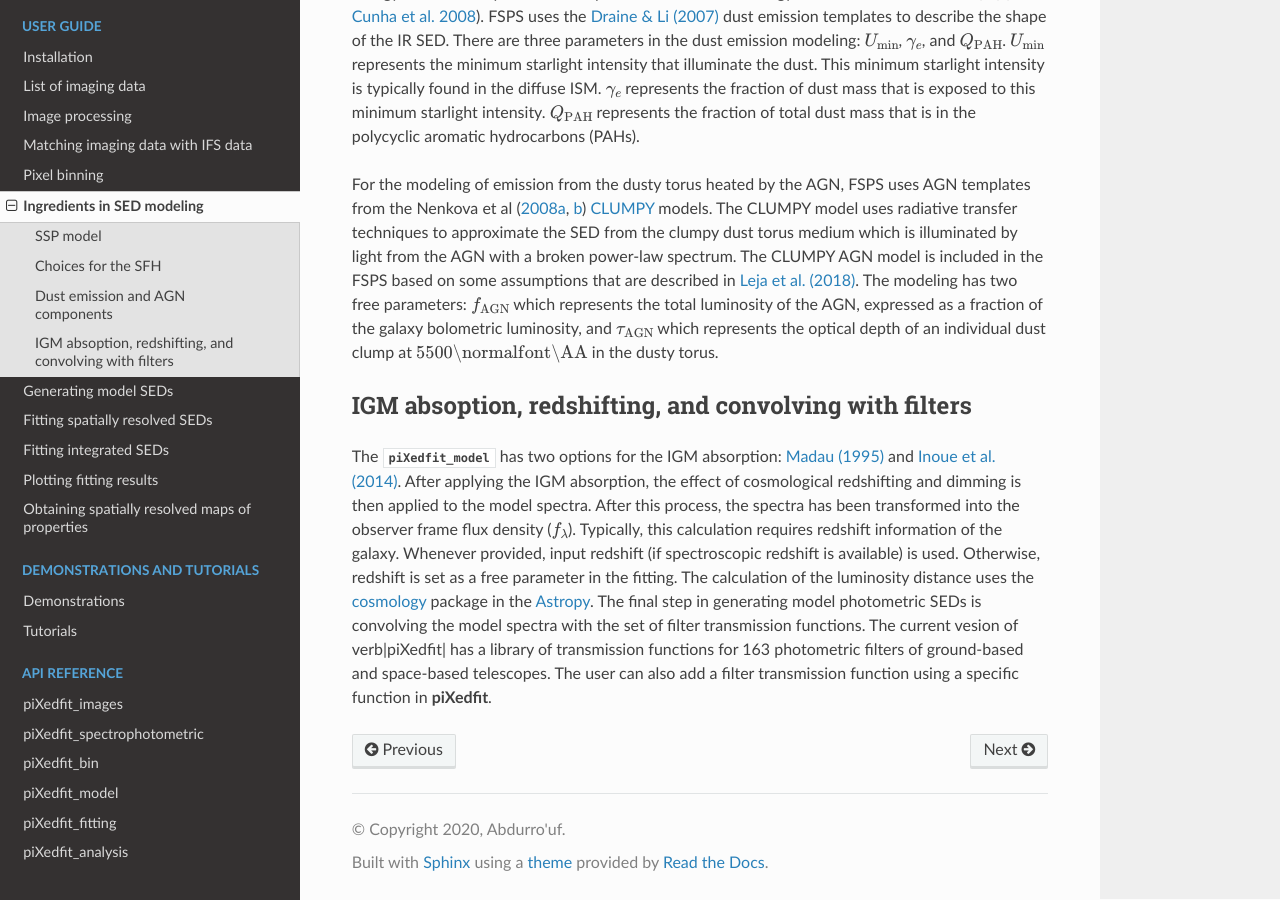
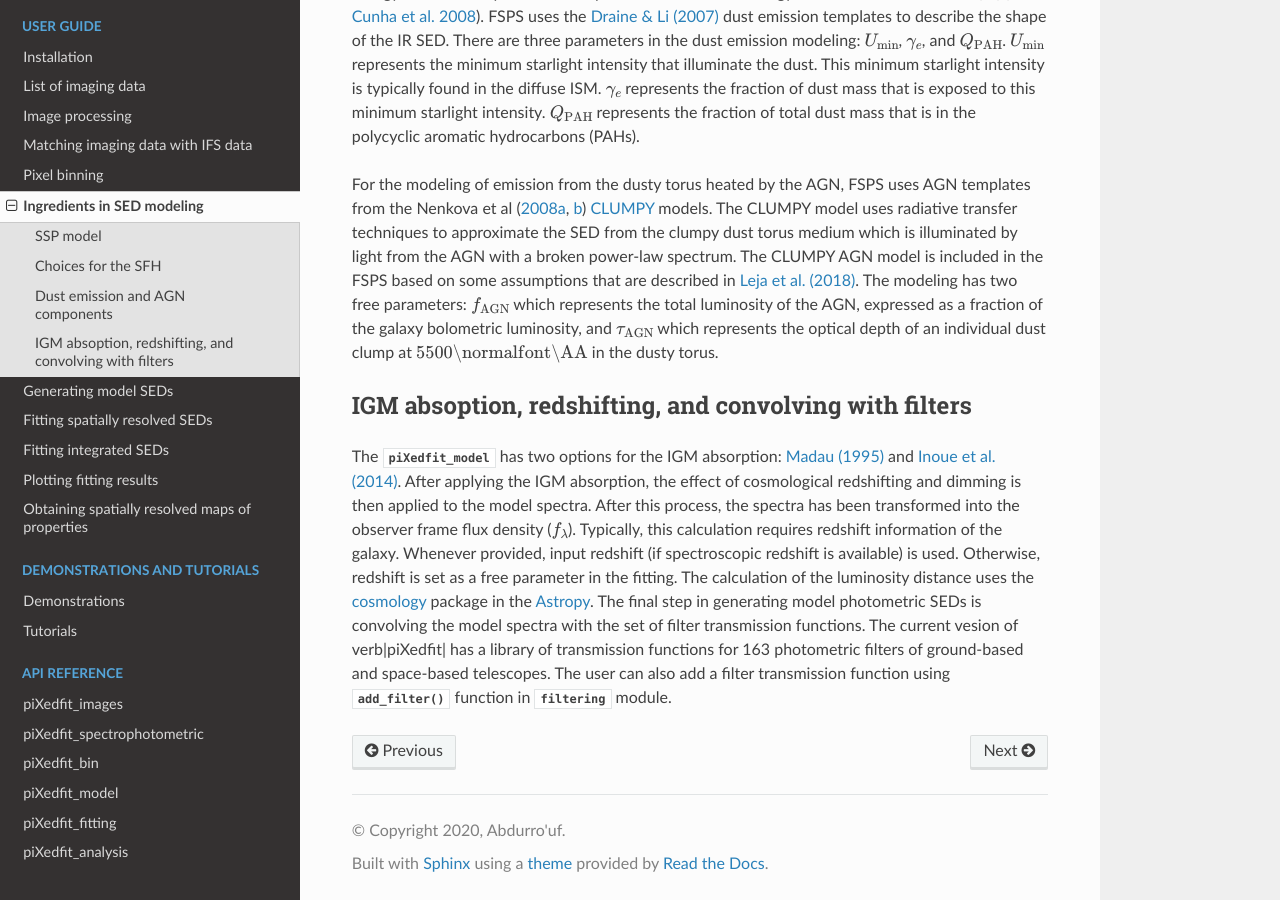
Before and after one commit to aabdurrouf/piXedfit, a Sphinx documentation site: the page built from docs/source/ingredients_model.rst, in a window 1280 px wide and 900 px high, scrolled down 2595 px. Built offline with Sphinx 7.4.7 and the Read the Docs theme 2.0.0, drawn with Linux system fonts in a browser that asks for light colours.

Commit message:
Update ingredients_model.rst

```diff
--- a/docs/source/ingredients_model.rst
+++ b/docs/source/ingredients_model.rst
@@ -61,4 +61,4 @@
 
 IGM absoption, redshifting, and convolving with filters
 -------------------------------------------------------
-The :mod:`piXedfit_model` has two options for the IGM absorption: `Madau (1995) <https://ui.adsabs.harvard.edu/abs/1995ApJ...441...18M/abstract>`_ and `Inoue et al. (2014) <https://ui.adsabs.harvard.edu/abs/2014MNRAS.442.1805I/abstract>`_. After applying the IGM absorption, the effect of cosmological redshifting and dimming is then applied to the model spectra. After this process, the spectra has been transformed into the observer frame flux density (:math:`f_{\lambda}`). Typically, this calculation requires redshift information of the galaxy. Whenever provided, input redshift (if spectroscopic redshift is available) is used. Otherwise, redshift is set as a free parameter in the fitting. The calculation of the luminosity distance uses the `cosmology <https://docs.astropy.org/en/stable/cosmology/>`_ package in the `Astropy <https://docs.astropy.org/en/stable/index.html>`_. The final step in generating model photometric SEDs is convolving the model spectra with the set of filter transmission functions. The current vesion of \verb|piXedfit| has a library of transmission functions for 163 photometric filters of ground-based and space-based telescopes. The user can also add a filter transmission function using a specific function in **piXedfit**.
+The :mod:`piXedfit_model` has two options for the IGM absorption: `Madau (1995) <https://ui.adsabs.harvard.edu/abs/1995ApJ...441...18M/abstract>`_ and `Inoue et al. (2014) <https://ui.adsabs.harvard.edu/abs/2014MNRAS.442.1805I/abstract>`_. After applying the IGM absorption, the effect of cosmological redshifting and dimming is then applied to the model spectra. After this process, the spectra has been transformed into the observer frame flux density (:math:`f_{\lambda}`). Typically, this calculation requires redshift information of the galaxy. Whenever provided, input redshift (if spectroscopic redshift is available) is used. Otherwise, redshift is set as a free parameter in the fitting. The calculation of the luminosity distance uses the `cosmology <https://docs.astropy.org/en/stable/cosmology/>`_ package in the `Astropy <https://docs.astropy.org/en/stable/index.html>`_. The final step in generating model photometric SEDs is convolving the model spectra with the set of filter transmission functions. The current vesion of \verb|piXedfit| has a library of transmission functions for 163 photometric filters of ground-based and space-based telescopes. The user can also add a filter transmission function using :func:`add_filter` function in :mod:`filtering` module.
```
